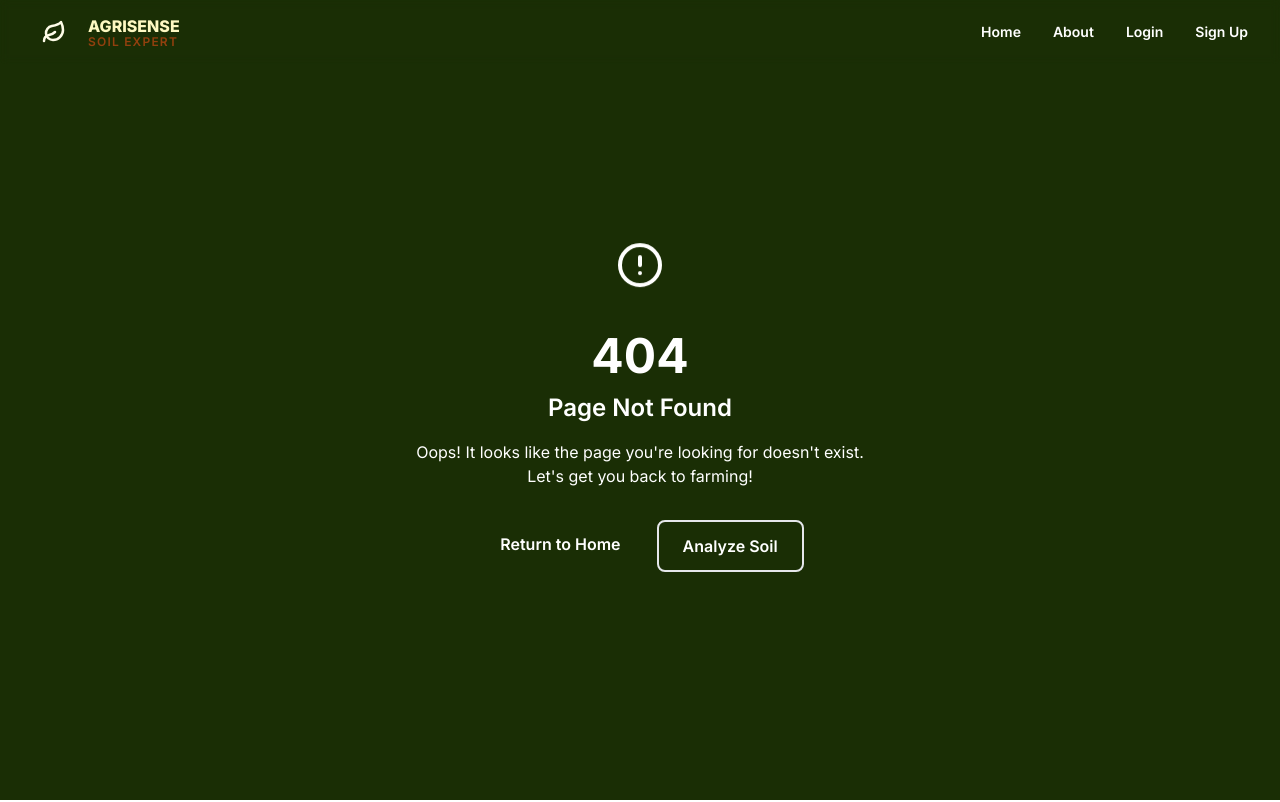
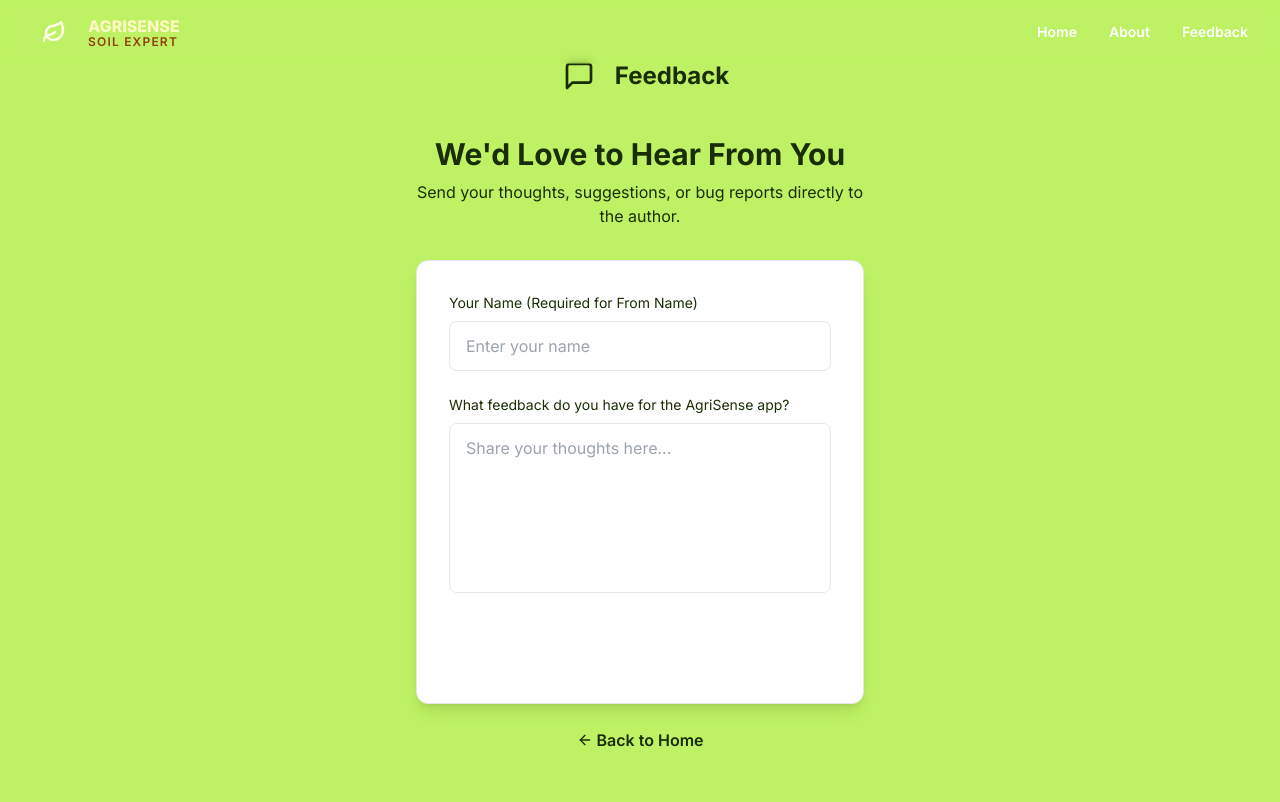
Before and after one commit to shrinidhianchan/ai-plant-based-agrisense, a React (Vite) app in the folder frontend/: page /feedback in a window 1280 px wide. Before the commit this address had no page. Built offline with nearby package versions, Linux system fonts and the light colour scheme.

Commit message:
Feature: Implemented reliable EmailJS feedback system and removed login functionality.

```diff
--- a/frontend/package.json
+++ b/frontend/package.json
@@ -9,6 +9,7 @@
     "build": "vite build"
   },
   "dependencies": {
+    "@emailjs/browser": "^4.4.1",
     "@radix-ui/react-icons": "^1.3.2",
     "@radix-ui/react-slot": "^1.1.0",
     "@radix-ui/react-toast": "^1.2.15",
--- a/frontend/src/App.jsx
+++ b/frontend/src/App.jsx
@@ -6,9 +6,8 @@ import { BrowserRouter, Routes, Route } from "react-router-dom";
 import Navigation from "@/components/Navigation";
 import Index from "./pages/index";
 import Analyze from "./pages/Analyze";
+import Feedback from './pages/Feedback';
 import About from "./pages/About";
-import Login from "./pages/Login";
-import Signup from "./pages/Signup";
 import NotFound from "./pages/NotFound";
 
 const queryClient = new QueryClient();
@@ -21,8 +20,7 @@ const App = () => (
         <Route path="/" element={<Index />} />
         <Route path="/analyze" element={<Analyze />} />
         <Route path="/about" element={<About />} />
-        <Route path="/login" element={<Login />} />
-        <Route path="/signup" element={<Signup />} />
+        <Route path="/feedback" element={<Feedback />} />
         <Route path="*" element={<NotFound />} />
       </Routes>
     </BrowserRouter>
--- a/frontend/src/components/Navigation.jsx
+++ b/frontend/src/components/Navigation.jsx
@@ -7,11 +7,12 @@ export default function Navigation() {
 
   const toggleMenu = () => setIsOpen(!isOpen);
 
+  // --- MODIFIED navLinks ARRAY ---
   const navLinks = [
     { href: "/", label: "Home" },
     { href: "/about", label: "About" },
-    { href: "/login", label: "Login" },
-    { href: "/signup", label: "Sign Up" },
+    { href: "/feedback", label: "Feedback" }, // ADDED Feedback link
+    // Login and Sign Up links have been removed
   ];
 
   return (
--- /dev/null
+++ b/frontend/src/pages/Feedback.tsx
@@ -0,0 +1,164 @@
+// frontend/src/pages/Feedback.tsx
+
+import { useState } from "react";
+import { Link } from "react-router-dom";
+import { MessageSquare, ArrowLeft } from "lucide-react";
+import emailjs from '@emailjs/browser';
+
+// --- IMPORTANT: REPLACE THESE PLACEHOLDERS with your actual IDs from the EmailJS dashboard
+const EMAILJS_SERVICE_ID = "service_dbtgx3s";
+const EMAILJS_TEMPLATE_ID = "template_95e7utf";
+const EMAILJS_USER_ID = "0wpniKHrzenvpw5ZQ";
+
+export default function Feedback() {
+  const [feedbackText, setFeedbackText] = useState("");
+  const [userName, setUserName] = useState(""); // New state for user's name
+  const [isLoading, setIsLoading] = useState(false);
+  const [message, setMessage] = useState("");
+
+  const handleSubmit = async (e) => {
+    e.preventDefault();
+    if (!feedbackText.trim() || !userName.trim()) {
+      setMessage("Please enter both your name and feedback.");
+      return;
+    }
+
+    setIsLoading(true);
+    setMessage("");
+
+    // 1. UPDATED TEMPLATE PARAMETERS
+    // The key 'user_agri' must match the variable name you set for "From Name"
+    // The key 'feedback_content' must match the variable for the feedback body
+    const templateParams = {
+      user_agri: userName,        // Sent to your From Name variable
+      feedback_content: feedbackText, // Sent to your feedback body variable
+    };
+
+    try {
+      const response = await emailjs.send(
+        EMAILJS_SERVICE_ID,
+        EMAILJS_TEMPLATE_ID,
+        templateParams,
+        EMAILJS_USER_ID
+      );
+
+      if (response.status === 200) {
+        setMessage("Success: Your feedback has been sent directly to the author!");
+        setFeedbackText("");
+        setUserName(""); // Clear name on success
+      } else {
+        throw new Error(`EmailJS failed with status: ${response.status}`);
+      }
+
+    } catch (error) {
+      console.error("Feedback submission error:", error);
+      setMessage("Error: Failed to send feedback. Please check your network and EmailJS configuration.");
+    } finally {
+      setIsLoading(false);
+    }
+  };
+
+  return (
+    <div className="min-h-screen bg-gradient-to-br from-golden-yellow/20 bg-lime-300 via-background to-background flex items-center justify-center py-12 px-4">
+      <div className="w-full max-w-md animate-fade-in text-lime-950">
+        {/* Header remains the same */}
+        <div className="text-center mb-8">
+          <Link
+            to="/"
+            className="inline-flex items-center gap-2 mb-8 group hover:scale-105 transition-transform duration-300"
+          >
+            <div className="p-3 bg-forest-green/10 group-hover:bg-forest-green/20 transition-colors duration-300 rounded-lg">
+              <MessageSquare className="w-8 h-8 text-forest-green" />
+            </div>
+            <span className="font-bold text-2xl text-forest-green">Feedback</span>
+          </Link>
+          <h1 className="text-3xl font-bold text-foreground animate-slide-in-left">
+            We'd Love to Hear From You
+          </h1>
+          <p className="text-muted-foreground mt-2 animate-slide-in-right">
+            Send your thoughts, suggestions, or bug reports directly to the author.
+          </p>
+        </div>
+
+        {/* Feedback Form */}
+        <form onSubmit={handleSubmit} className="space-y-6">
+          <div className="bg-white rounded-xl p-8 border border-border shadow-lg hover:shadow-xl transition-shadow duration-300 space-y-6">
+
+            {/* NEW: Name Input Field */}
+            <div className="space-y-2 animate-fade-in">
+              <label
+                htmlFor="userName"
+                className="block text-sm font-medium text-foreground"
+              >
+                Your Name (Required for From Name)
+              </label>
+              <input
+                id="userName"
+                name="userName"
+                type="text"
+                required
+                value={userName}
+                onChange={(e) => setUserName(e.target.value)}
+                className="w-full px-4 py-3 rounded-lg border border-border bg-background focus:outline-none focus:ring-2 focus:ring-forest-green/50 focus:border-transparent transition-all duration-300"
+                placeholder="Enter your name"
+              />
+            </div>
+
+            {/* Feedback Textarea */}
+            <div className="space-y-2 animate-fade-in">
+              <label
+                htmlFor="feedback"
+                className="block text-sm font-medium text-foreground"
+              >
+                What feedback do you have for the AgriSense app?
+              </label>
+              <textarea
+                id="feedback"
+                name="feedback"
+                required
+                rows={6}
+                value={feedbackText}
+                onChange={(e) => setFeedbackText(e.target.value)}
+                className="w-full px-4 py-3 rounded-lg border border-border bg-background focus:outline-none focus:ring-2 focus:ring-forest-green/50 focus:border-transparent transition-all duration-300 resize-none"
+                placeholder="Share your thoughts here..."
+              />
+            </div>
+
+            {/* Status Message */}
+            {message && (
+                <p className={`text-center font-medium ${message.startsWith('Success') ? 'text-forest-green' : 'text-red-500'}`}>
+                    {message}
+                </p>
+            )}
+
+            {/* Submit Button */}
+            <button
+              type="submit"
+              disabled={isLoading || feedbackText.trim().length === 0 || userName.trim().length === 0}
+              className="w-full py-3 bg-forest-green text-white font-semibold rounded-lg hover:bg-forest-green/90 disabled:opacity-50 disabled:cursor-not-allowed transition-all duration-300 flex items-center justify-center gap-2 hover:shadow-lg animate-fade-in"
+            >
+              {isLoading ? (
+                <>
+                  <div className="w-5 h-5 border-2 border-white/30 border-t-white rounded-full animate-spin"></div>
+                  Sending Feedback...
+                </>
+              ) : (
+                "Send Feedback"
+              )}
+            </button>
+          </div>
+
+          {/* Back to Home Link */}
+          <p className="text-center text-foreground">
+            <Link
+              to="/"
+              className="inline-flex items-center gap-1 text-forest-green hover:text-forest-green/90 font-semibold transition-colors duration-300"
+            >
+              <ArrowLeft className="w-4 h-4" /> Back to Home
+            </Link>
+          </p>
+        </form>
+      </div>
+    </div>
+  );
+}
```
Also changed, not shown: 1 other file (tests, documents, lock files or other folders).
